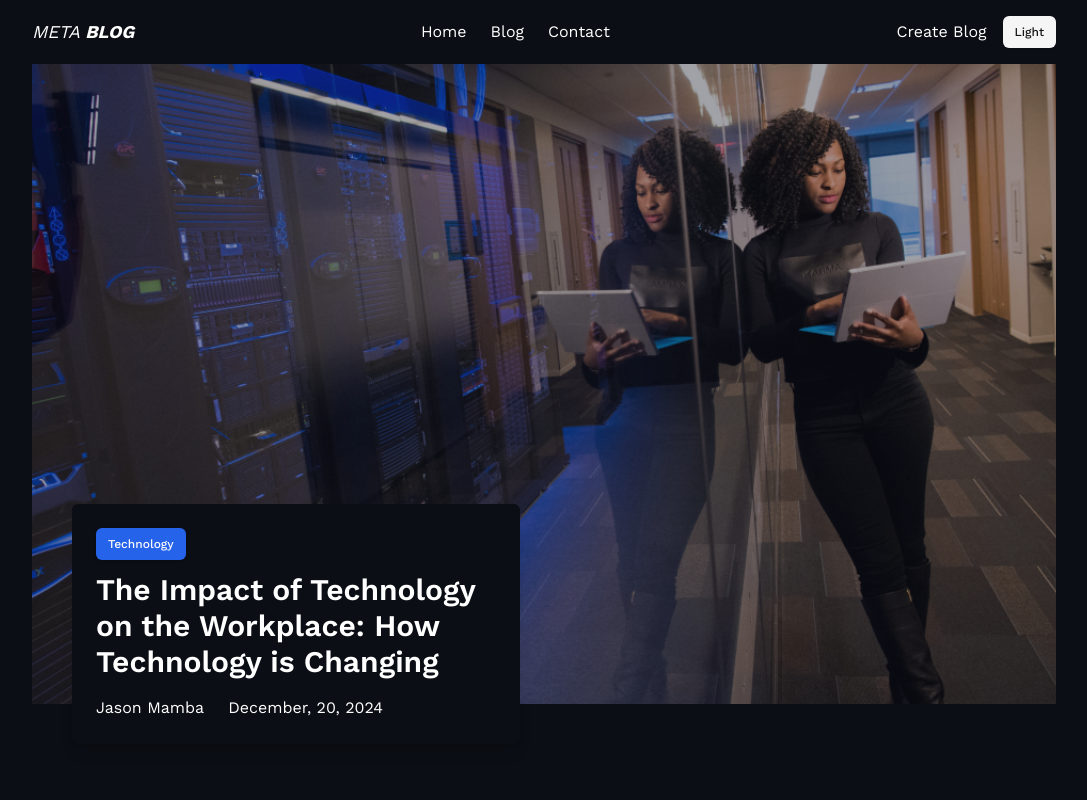
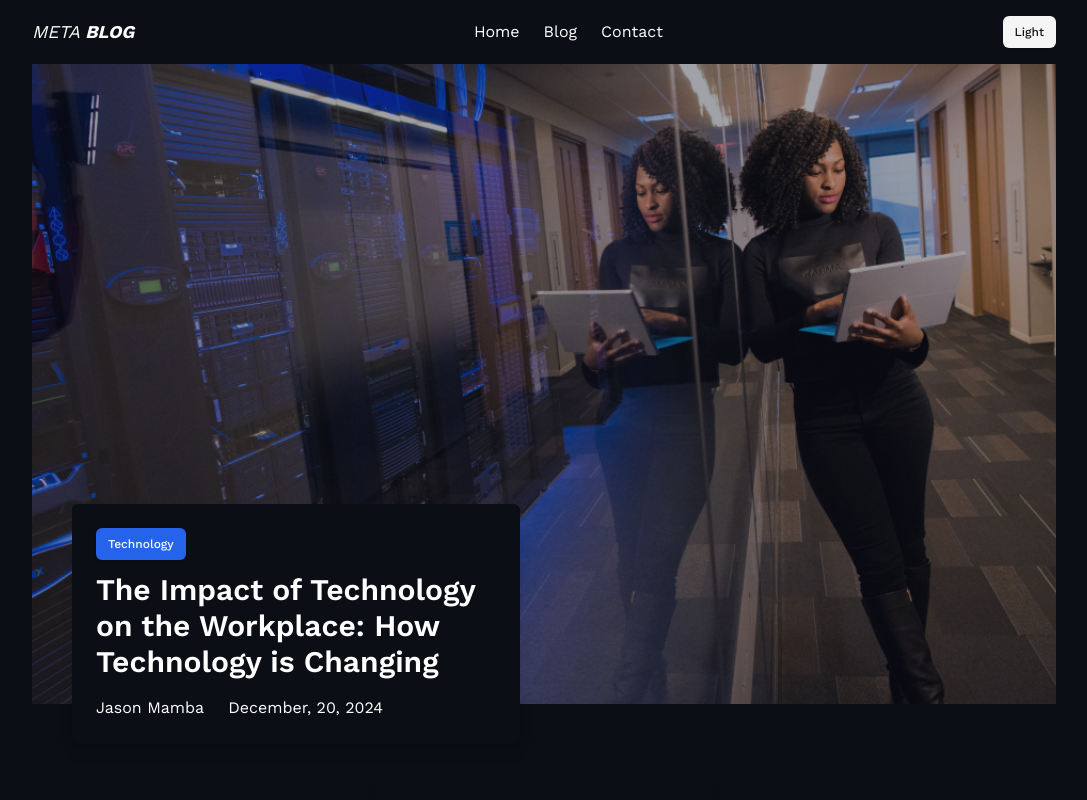
Before and after one commit to codeWithHak/new-blog-m3, a Next.js app: page / in a window 1280 px wide. Shown: the top 800 px of the page, without its empty margins (96-1183 px from the left). Built offline with nearby package versions, Linux system fonts and the light colour scheme.

Commit message:
removed unnecessary nav links

```diff
--- a/src/components/Navbar.tsx
+++ b/src/components/Navbar.tsx
@@ -50,9 +50,9 @@ const {theme,setTheme} = useContext(ThemeContext)!
               <SheetTitle>
                 <Link href={"/"}>Contact</Link>
               </SheetTitle>
-              <SheetTitle>
+              {/* <SheetTitle>
                 <Link href={"/"}>Create Blog</Link>
-              </SheetTitle>
+              </SheetTitle> */}
             </SheetHeader>
           </SheetContent>
         </Sheet>
@@ -89,9 +89,9 @@ const {theme,setTheme} = useContext(ThemeContext)!
         </ul>
 
         <div className="flex gap-4 items-center">
-        <Link href="/" className="hidden lg:flex font-workSans">
+        {/* <Link href="/" className="hidden lg:flex font-workSans">
           Create Blog
-        </Link>
+        </Link> */}
         <Button className="mr-2 sm:mr-0" variant={'secondary'} size={'sm'} onClick={toggleTheme}>{theme.text}</Button>
         </div>
       </div>
```
